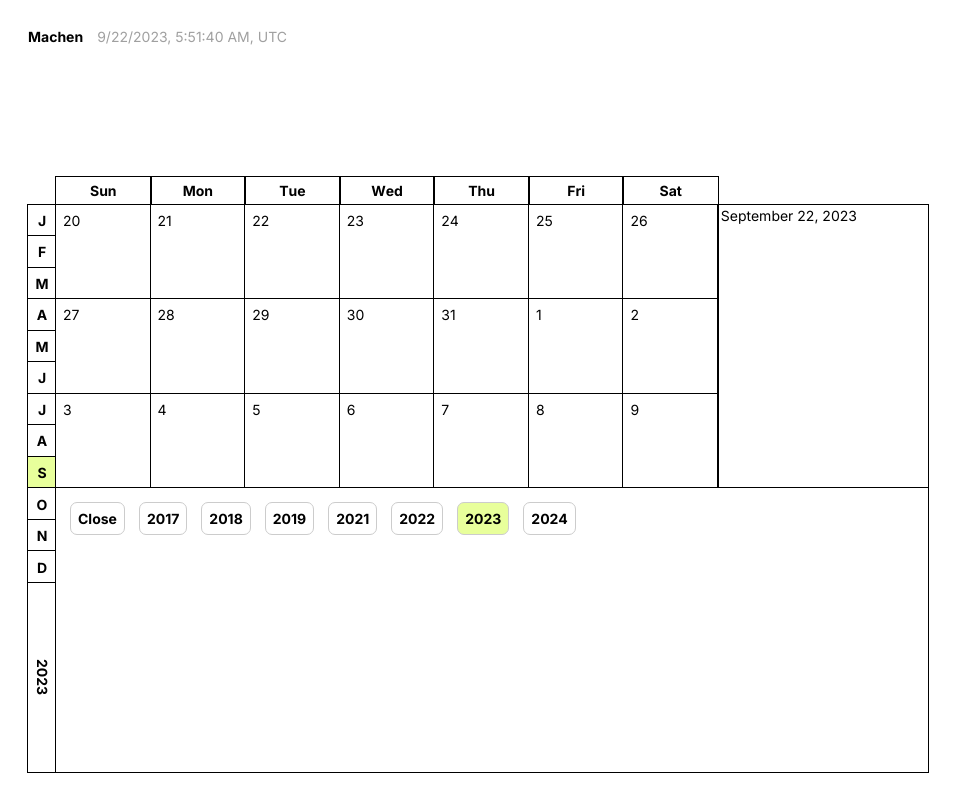
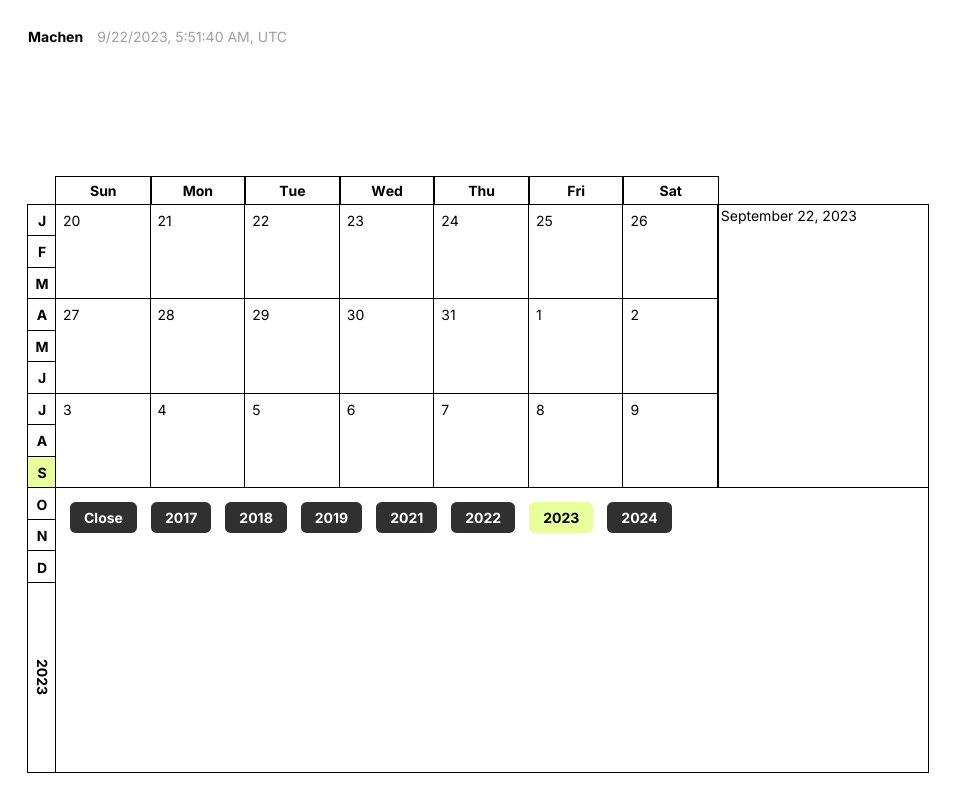
Before and after one commit to skatingincentralpark/machen-v2, a Next.js app: page / in a window 1280 px wide. Both pictures are taken after a click on the button "2023". Shown: the whole page, without its empty margins (0-965 px from the left). Built offline with nearby package versions, Linux system fonts and the light colour scheme.

Commit message:
Styling error page and button variants

```diff
--- a/src/components/Calendar/YearSelector.tsx
+++ b/src/components/Calendar/YearSelector.tsx
@@ -44,14 +44,14 @@ const YearSelector = ({ currentDate, setCurrentDate }: Props) => {
             </SheetClose>
             {years.map((y) => {
               return (
-                <YearButton
+                <Button
                   key={y}
-                  highlighted={currentYear === y}
+                  variant={currentYear === y ? "active" : "primary"}
                   onClick={() => setCurrentDate(setYear(currentDate, y))}
                   aria-label={`Select ${y}`}
                 >
                   {y}
-                </YearButton>
+                </Button>
               );
             })}
           </ButtonContainer>
@@ -90,8 +90,3 @@ const ButtonContainer = styled.div`
 const Inner = styled(SheetContentInner)`
   padding: 1rem;
 `;
-
-const YearButton = styled(Button)<{ highlighted: boolean }>`
-  background-color: ${({ highlighted }) =>
-    highlighted ? "var(--highlight)" : "white"};
-`;
--- a/src/components/UI/Button.tsx
+++ b/src/components/UI/Button.tsx
@@ -1,14 +1,47 @@
 "use client";
 import styled from "@emotion/styled";
 
-export const Button = styled.button`
-  padding: 0.5rem;
-  border-radius: 0.5rem;
-  border: 1px solid #ccc;
-  background-color: #fff;
+type Variant = "primary" | "secondary" | "destructive" | "outline" | "active";
+
+const variants = {
+  primary: {
+    backgroundColor: "#303030",
+    color: "#fff",
+    border: "none",
+  },
+  secondary: {
+    backgroundColor: "lightgray",
+    color: "#000",
+    border: "none",
+  },
+  destructive: {
+    backgroundColor: "var(--destructive)",
+    color: "#fff",
+    border: "none",
+  },
+  outline: {
+    backgroundColor: "none",
+    color: "#000",
+    border: "1px solid #ccc",
+  },
+  active: {
+    backgroundColor: "var(--highlight)",
+    color: "#000",
+    border: "none",
+  },
+};
+
+interface ButtonProps {
+  variant?: Variant;
+  active?: boolean;
+}
+
+export const Button = styled.button<ButtonProps>`
+  padding: 0.5rem 1rem;
+  border-radius: 0.4rem;
   white-space: nowrap;
-
-  &.active {
-    background-color: var(--highlight);
-  }
+  background-color: ${({ variant }) =>
+    variants[variant || "primary"].backgroundColor};
+  color: ${({ variant }) => variants[variant || "primary"].color};
+  border: ${({ variant }) => variants[variant || "primary"].border};
 `;
--- a/src/styles/global.css
+++ b/src/styles/global.css
@@ -20,6 +20,7 @@ button:focus-visible {
   --highlight: #e8ff9b;
   --subtle-off-white-coloring: #f5f5f5;
   --cell-transition: background-color 0.25s ease-in-out, color 0.25s ease-in-out;
+  --destructive: #ef4444;
 }
 
 /* HTML */
```
Also changed, not shown: src/app/error.tsx (+62 -4 lines).
